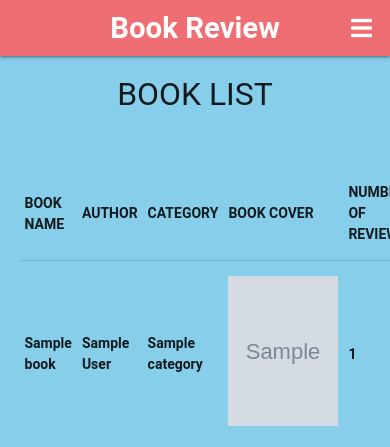
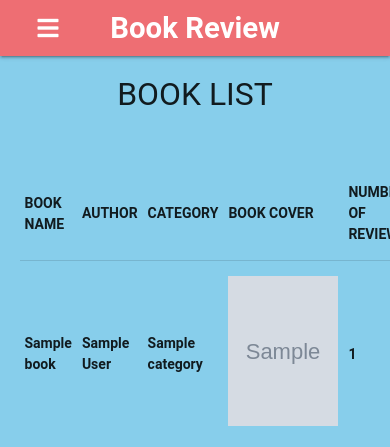
Before and after one commit to Code-Institute-Submissions/djmolloy57-proj_book_MayResub, a Flask app: page /get_history in a window 390 px wide; the page is wider, and only the part inside the window is pictured. Shown: the top 447 px of that part. Run offline with Flask 2, Linux system fonts and the light colour scheme; grey boxes marked "Sample" are stand-in pictures; a database or web service that is not in the repository returns one stand-in record (values such as "Sample title"); some libraries are stand-ins or nearby versions.

Commit message:
correct nav bar container and moved mobile navbar burger icon to left

```diff
--- a/templates/base.html
+++ b/templates/base.html
@@ -21,10 +21,10 @@
         <!-- Top Navbar-->
         <nav class="nav-extended text-shadow">
             <div class="nav-wrapper">
-              <div class="container"></div>
+              <div class="container">
                 <a href="#!" class="brand-logo">Book Review</a>
 
-                <a href="#" data-target="mobile-demo" class="sidenav-trigger right">
+                <a href="#" data-target="mobile-demo" class="sidenav-trigger">
                   <i class="fas fa-bars"></i>
                 </a>
                 <ul class="right hide-on-med-and-down">
```
